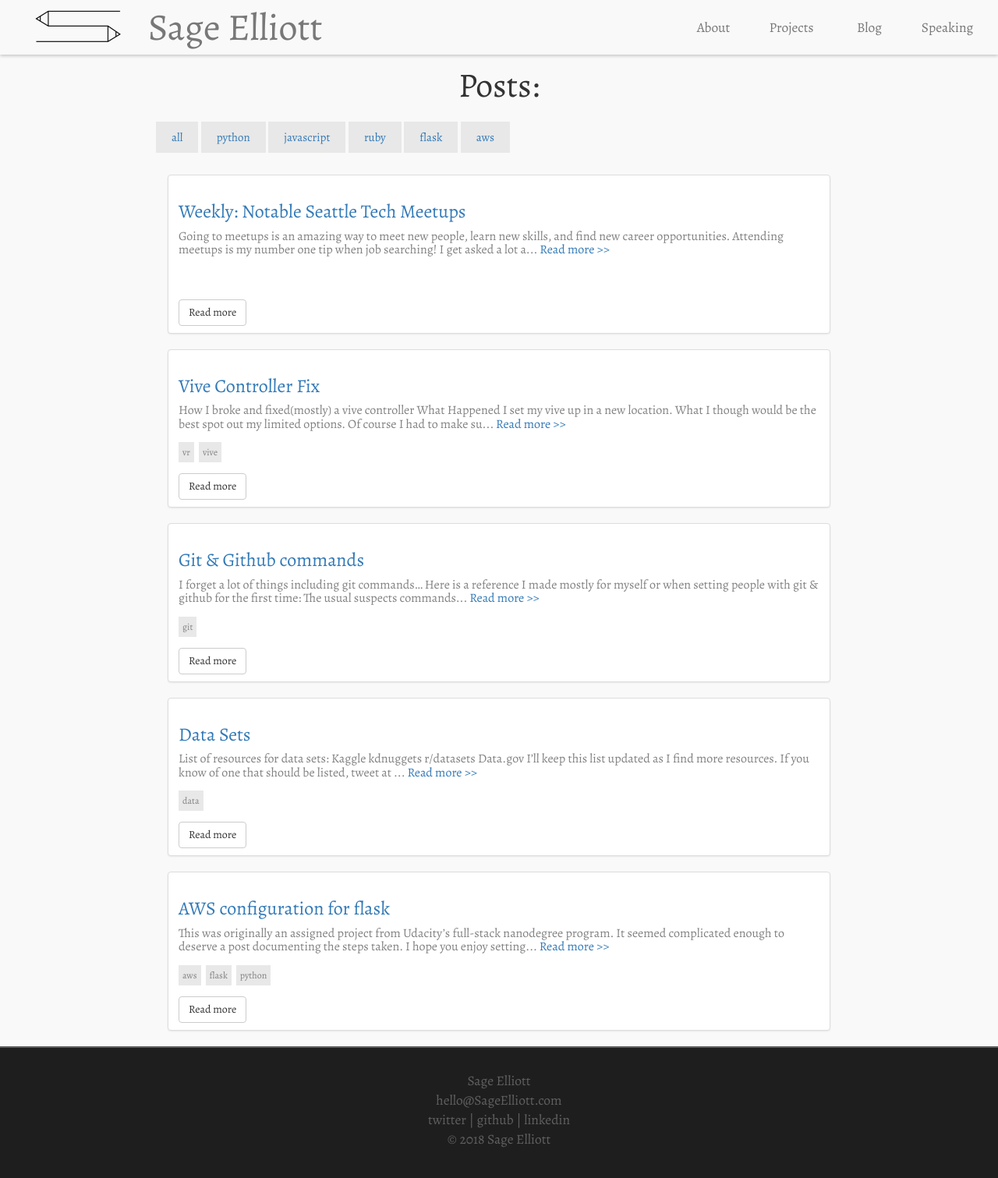
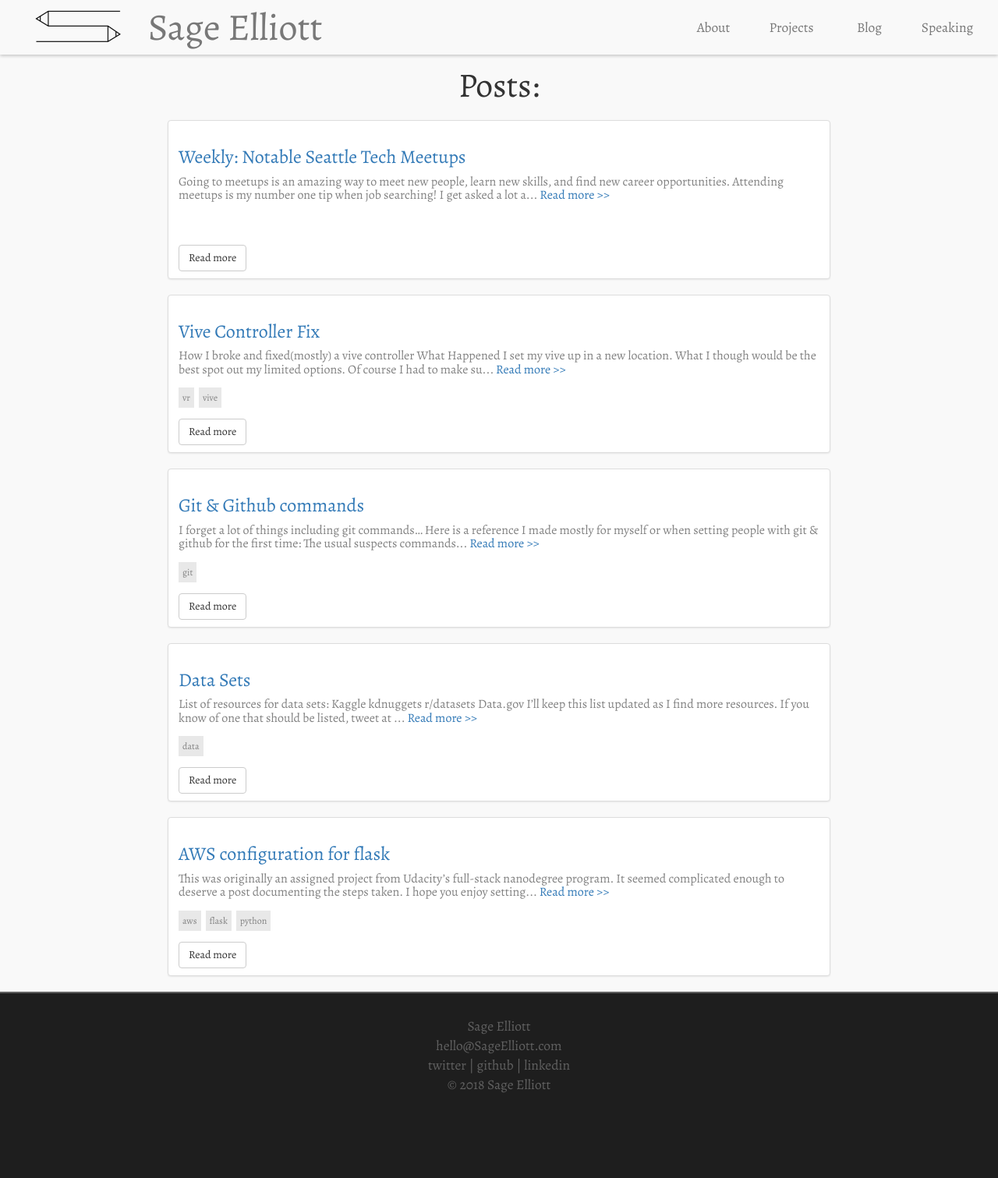
Before and after one commit to sagecodes/sage-blog, a Jekyll site: the page built from blog.html, in a window 1280 px wide. Shown: the top 1511 px of the page at 78% size. Built offline with Jekyll 4.4.1, drawn with Linux system fonts in a browser that asks for light colours; nearby versions of some CDN libraries; some web fonts are replaced.

Commit message:
Remoev tags from projects and blog

```diff
--- a/blog.html
+++ b/blog.html
@@ -10,20 +10,14 @@ permalink: /blog/
 
   <h1 class="section-header">Posts:</h1>
 
-    <span class="blog-post_tag all-btn"><a href="{{ site.baseurl }}/blog">all</a></span>
+    <!-- <span class="blog-post_tag all-btn"><a href="{{ site.baseurl }}/blog">all</a></span>
+    <span class="blog-post_tag python-btn"><a href="{{ site.baseurl }}/blog#{{ 'python' | slugify }}">python</a></span>
+    <span class="blog-post_tag javascript-btn"><a class="javascript-link" href="{{ site.baseurl }}/blog#{{ 'javascript' | slugify }}">javascript</a></span>
+    <span class="blog-post_tag ruby-btn"><a href="{{ site.baseurl }}/blog#{{ 'ruby' | slugify }}">ruby</a></span>
+    <span class="blog-post_tag flask-btn"><a href="{{ site.baseurl }}/blog#{{ 'flask' | slugify }}" >flask</a></span>
+    <span class="blog-post_tag aws-btn"><a href="{{ site.baseurl }}/blog#{{ 'aws' | slugify }}" >aws</a></span>
+    <br><br> -->
 
-    <span class="blog-post_tag python-btn"><a href="{{ site.baseurl }}/blog#{{ 'python' | slugify }}">python</a></span>
-
-    <span class="blog-post_tag javascript-btn"><a class="javascript-link" href="{{ site.baseurl }}/blog#{{ 'javascript' | slugify }}">javascript</a></span>
-
-    <span class="blog-post_tag ruby-btn"><a href="{{ site.baseurl }}/blog#{{ 'ruby' | slugify }}">ruby</a></span>
-
-    <span class="blog-post_tag flask-btn"><a href="{{ site.baseurl }}/blog#{{ 'flask' | slugify }}" >flask</a></span>
-
-    <span class="blog-post_tag aws-btn"><a href="{{ site.baseurl }}/blog#{{ 'aws' | slugify }}" >aws</a></span>
-
-
-    <br><br>
   <div class="row">
 
    <ul class="post-list">
--- a/css/style.css
+++ b/css/style.css
@@ -122,9 +122,7 @@ h1 {
     font-size: 2.5em;
 }
 
-.text-center {
-    text-align: center;
-}
+
 
 .dropcap {
     font-size: 3.4em;
@@ -307,3 +305,7 @@ h1 {
 background-color: #828282;
 color: #e8e8e8;
 }
+
+.text-center {
+    text-align: center;
+}
--- a/projects.html
+++ b/projects.html
@@ -8,15 +8,15 @@ permalink: /projects/
 <!-- Display projects -->
 <section id="projects">
   <h1 class="section-header">Projects:</h1>
-  <span class="blog-post_tag all-btn"><a href="{{ site.baseurl }}/projects">all</a></span>
+  <!-- <span class="blog-post_tag all-btn"><a href="{{ site.baseurl }}/projects">all</a></span>
     <span class="blog-post_tag python-btn"><a href="{{ site.baseurl }}/projects#{{ 'python' | slugify }}">python</a></span>
     <span class="blog-post_tag javascript-btn"><a class="javascript-link" href="{{ site.baseurl }}/projects#{{ 'javascript' | slugify }}">javascript</a></span>
     <span class="blog-post_tag ruby-btn"><a href="{{ site.baseurl }}/projects#{{ 'ruby' | slugify }}">ruby</a></span>
     <span class="blog-post_tag flask-btn"><a href="{{ site.baseurl }}/projects#{{ 'flask' | slugify }}" >flask</a></span>
     <span class="blog-post_tag aws-btn"><a href="{{ site.baseurl }}/projects#{{ 'aws' | slugify }}" >aws</a></span>
-    <br><br>
+    <br><br> -->
 
-  <div class="row">
+    <div class="row">
 
    <ul class="post-list">
     {% for post in site.categories.project %}
```
